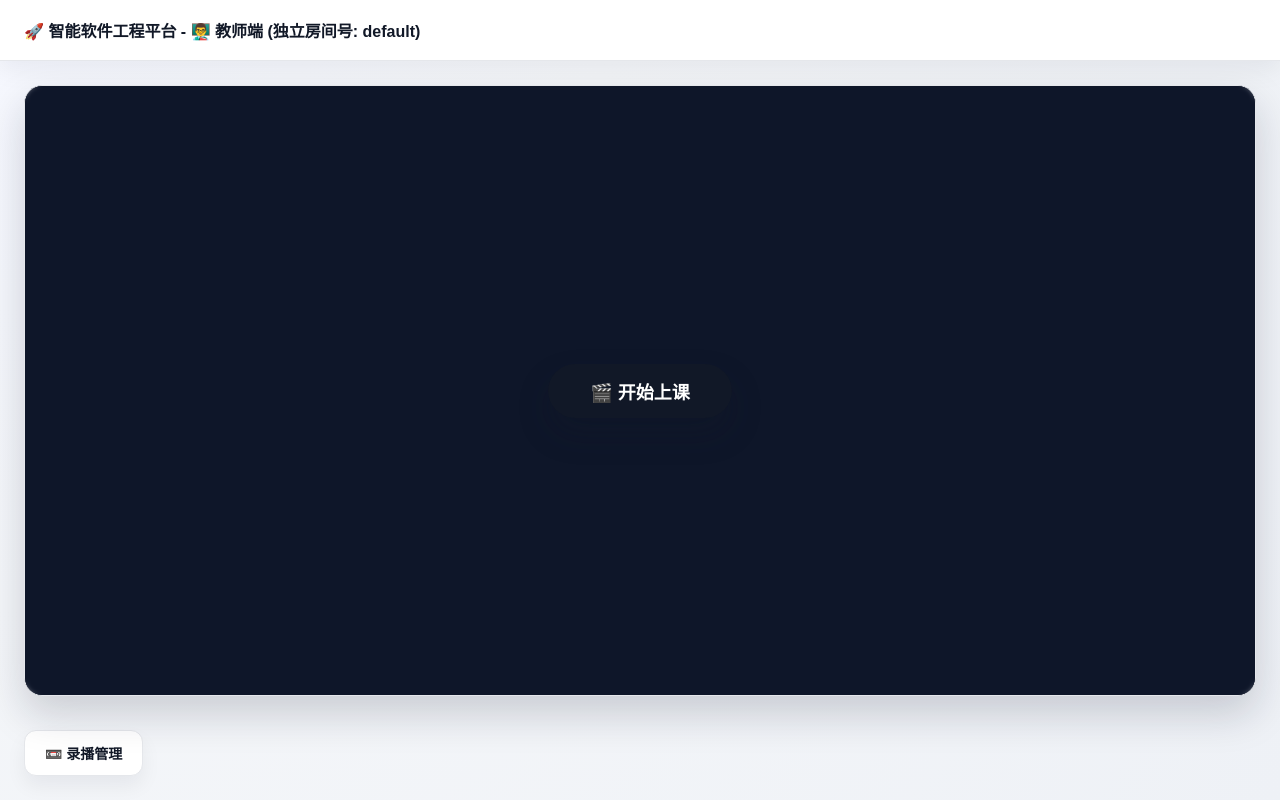
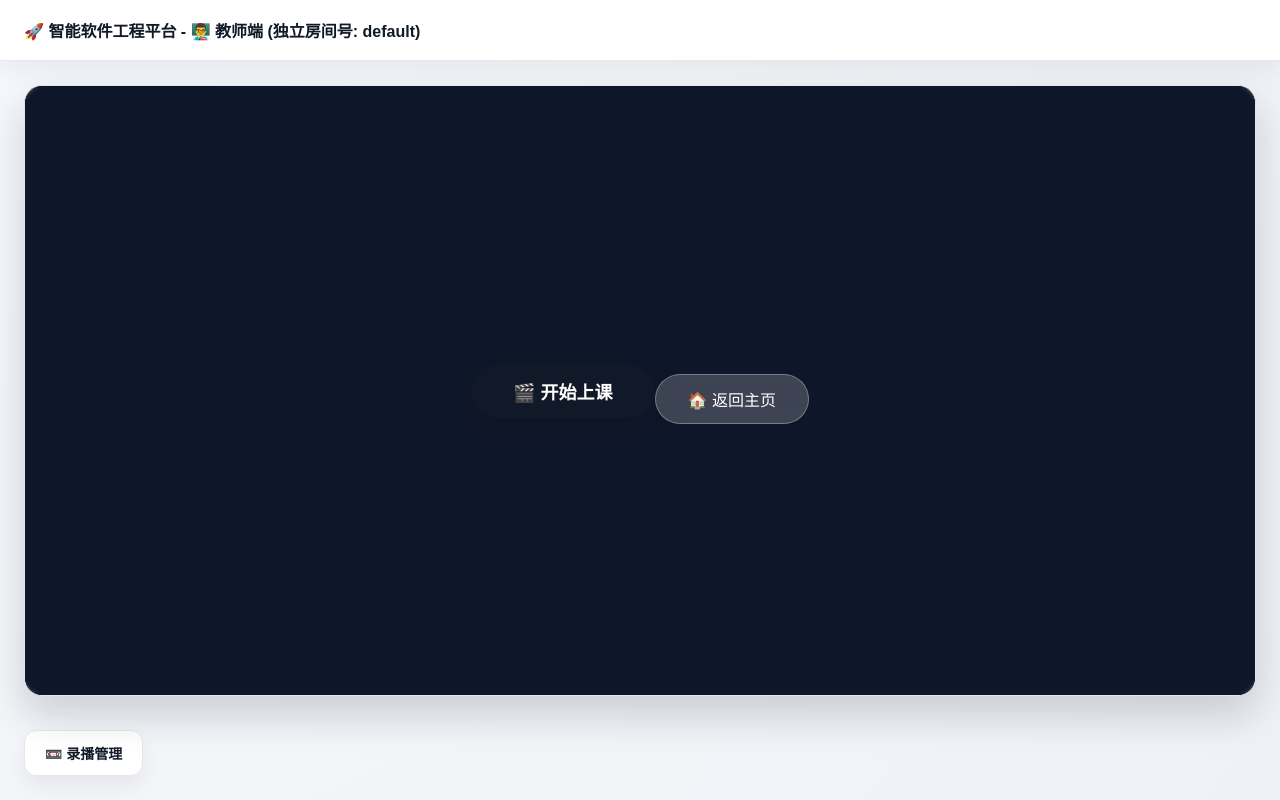
Before and after one commit to lzyhhh0318/class-js, a Vue app: page /teacher in a window 1280 px wide. Built offline with nearby package versions, Linux system fonts and the light colour scheme.

Commit message:
录播实验:oss跨域修改和返回主页按钮

```diff
--- a/src/views/TeacherLive.vue
+++ b/src/views/TeacherLive.vue
@@ -21,6 +21,7 @@
 
           <div class="pre-class-mask" v-if="!isClassStarted">
             <button class="start-btn primary" @click="startClass">🎬 开始上课</button>
+            <button class="back-btn" @click="goBack">🏠 返回主页</button>
           </div>
         </div>
 
@@ -116,7 +117,7 @@ const CHANNEL = `course_room_${courseId}`
 const TOKEN = null
 
 const UPLOAD_ENDPOINT = 'http://localhost:8080/api/video/upload'
-const DOWNLOAD_BASE_URL = 'https://code-class-video.oss-cn-shanghai.aliyuncs.com/'
+const STREAM_BASE_URL = 'http://localhost:8080/api/video/stream'
 const RESOURCE_STORAGE_KEY = `course_resources_${courseId}`
 
 const uploadProgress = ref(0)
@@ -275,6 +276,10 @@ const stopLive = async () => {
   router.push('/dashboard')
 }
 
+const goBack = () => {
+  router.push('/dashboard')
+}
+
 const handleResourceFileChange = (event) => {
   const file = event.target.files && event.target.files[0]
   resourceFile.value = file || null
@@ -417,38 +422,20 @@ const parseResponse = async (response) => {
 
 const extractVideoUrl = (result, fallbackPath) => {
   if (!result) {
-    return `${DOWNLOAD_BASE_URL}${encodeURIComponent(fallbackPath)}`
-  }
-
-  const urlFields = [
-    'videoUrl', 'url', 'downloadUrl', 'fileUrl', 'ossPath',
-    'data.videoUrl', 'data.url', 'data.downloadUrl', 'data.fileUrl', 'data.ossPath',
-    'result.videoUrl', 'result.url', 'result.downloadUrl', 'result.fileUrl', 'result.ossPath',
-    'data.result.videoUrl', 'data.result.url', 'data.result.ossPath'
-  ]
-
-  for (const field of urlFields) {
-    const value = getNestedValue(result, field)
-    if (value && typeof value === 'string' && value.length > 0) {
-      if (value.startsWith('http')) {
-        return value
-      }
-      if (value.startsWith('/')) {
-        return `${DOWNLOAD_BASE_URL}${encodeURIComponent(value.slice(1))}`
-      }
-      return `${DOWNLOAD_BASE_URL}${encodeURIComponent(value)}`
-    }
+    const fileName = fallbackPath.split('/').pop() || 'unknown.mp4'
+    return `${STREAM_BASE_URL}/${courseId}/${encodeURIComponent(fileName)}`
   }
 
   const fileNameFields = ['fileName', 'name', 'data.fileName', 'data.name', 'result.fileName', 'result.name']
   for (const field of fileNameFields) {
     const fileName = getNestedValue(result, field)
     if (fileName && typeof fileName === 'string') {
-      return `${DOWNLOAD_BASE_URL}${encodeURIComponent(fileName)}`
+      return `${STREAM_BASE_URL}/${courseId}/${encodeURIComponent(fileName)}`
     }
   }
 
-  return `${DOWNLOAD_BASE_URL}${encodeURIComponent(fallbackPath)}`
+  const fileName = fallbackPath.split('/').pop() || 'unknown.mp4'
+  return `${STREAM_BASE_URL}/${courseId}/${encodeURIComponent(fileName)}`
 }
 
 const getNestedValue = (obj, path) => {
@@ -497,10 +484,19 @@ const deleteResource = async (item) => {
 
 const extractOssPath = (url) => {
   if (!url) return ''
-  const baseUrl = `https://code-class-video.oss-cn-${ALIYUN_REGION}.aliyuncs.com/`
-  if (url.startsWith(baseUrl)) {
-    return decodeURIComponent(url.substring(baseUrl.length))
+
+  const streamPattern = new RegExp(`${STREAM_BASE_URL.replace(/\//g, '\\/')}\\/${courseId}\\/(.+)$`)
+  const match = url.match(streamPattern)
+  if (match) {
+    const fileName = decodeURIComponent(match[1])
+    return `courses/${courseId}/${fileName}`
   }
+
+  const ossBaseUrl = `https://code-class-video.oss-cn-${ALIYUN_REGION}.aliyuncs.com/`
+  if (url.startsWith(ossBaseUrl)) {
+    return decodeURIComponent(url.substring(ossBaseUrl.length))
+  }
+
   return ''
 }
 
@@ -737,6 +733,25 @@ onUnmounted(() => { stopLive() })
   cursor: pointer;
   font-weight: 600;
   box-shadow: 0 16px 30px rgba(17, 24, 39, 0.28);
+}
+
+.back-btn {
+  padding: 12px 32px;
+  font-size: 16px;
+  background: rgba(255, 255, 255, 0.2);
+  color: #ffffff;
+  border: 1px solid rgba(255, 255, 255, 0.3);
+  border-radius: 999px;
+  cursor: pointer;
+  font-weight: 500;
+  margin-top: 16px;
+  backdrop-filter: blur(4px);
+  transition: all 0.3s ease;
+}
+
+.back-btn:hover {
+  background: rgba(255, 255, 255, 0.3);
+  border-color: rgba(255, 255, 255, 0.5);
 }
 
 .control-panel {
```
